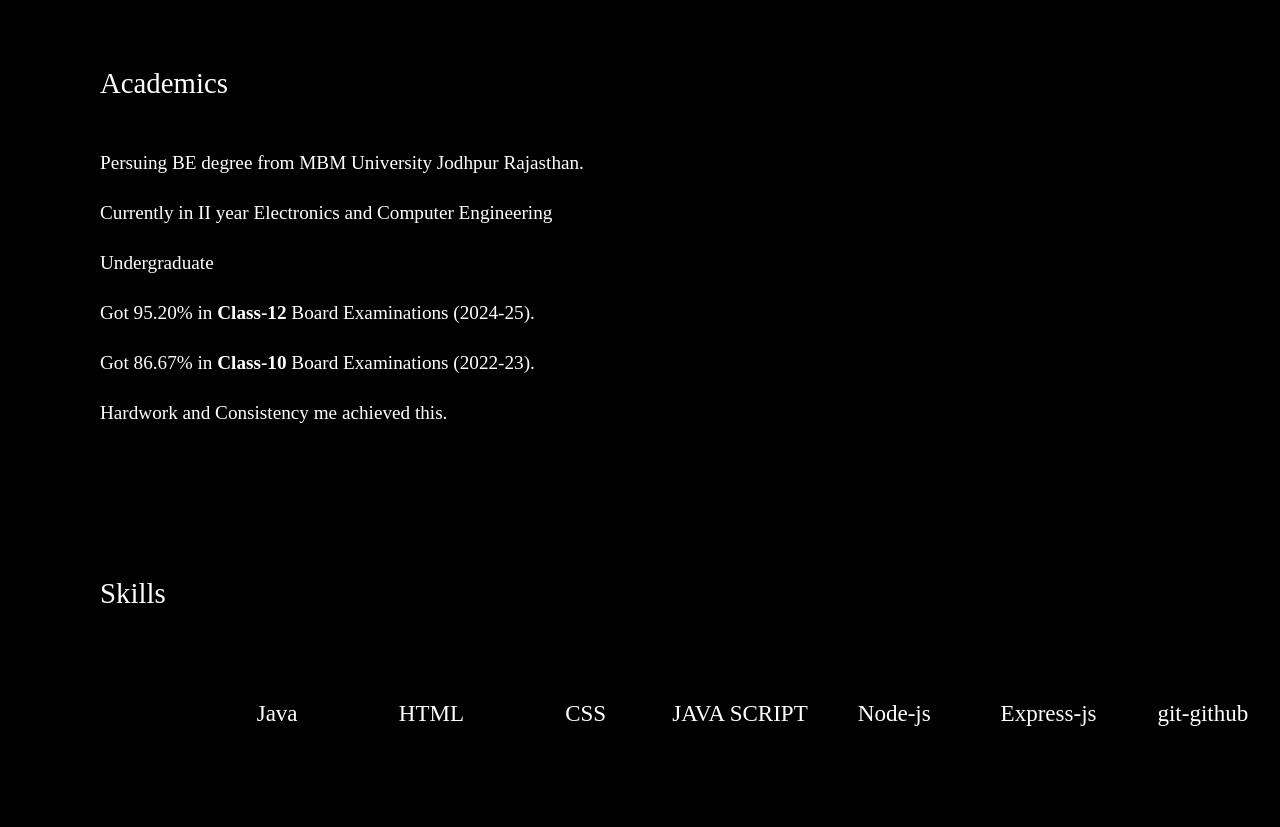
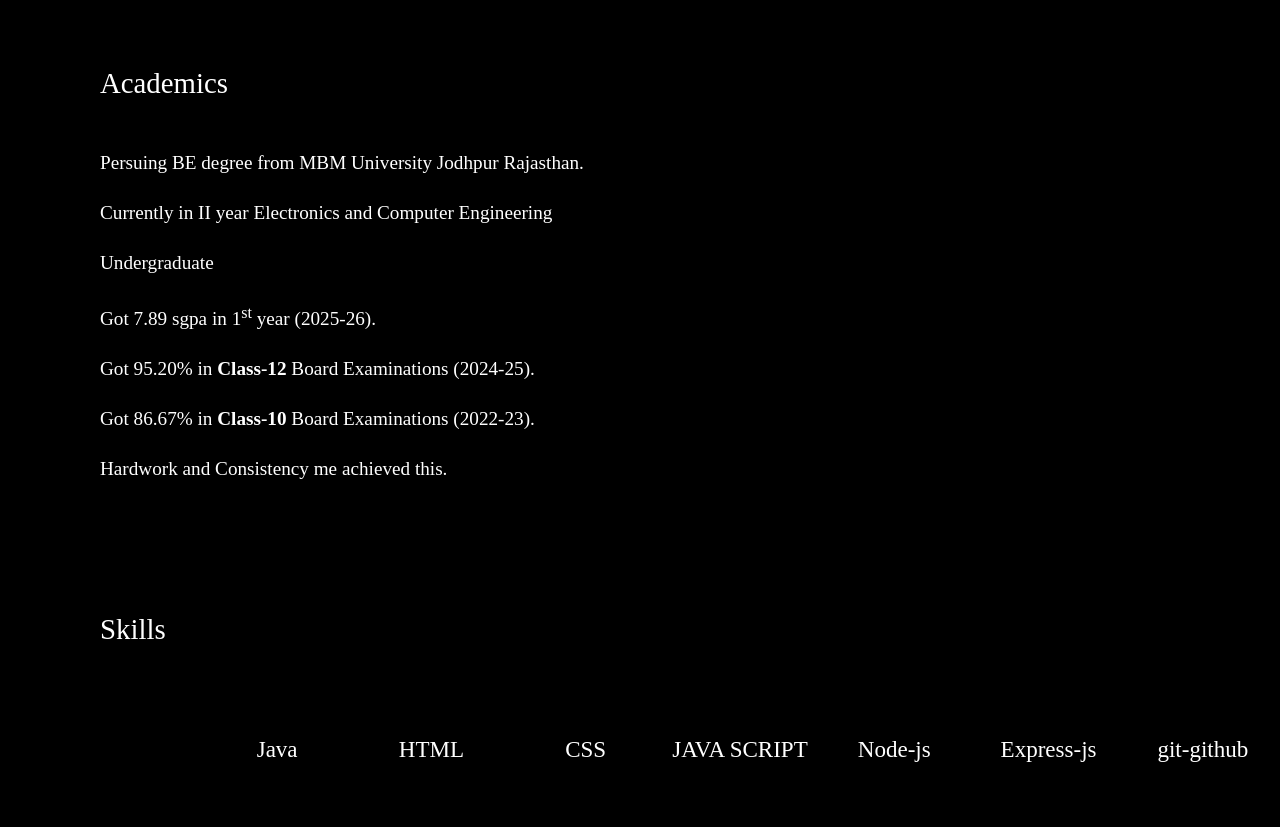
Before and after one commit to ridhimagehlot18-ship-it/Portfolio, a website: page index.html in a window 1280 px wide. Shown: the part 812-1639 px from the top of the page. Drawn offline with Linux system fonts and the light colour scheme.

Commit message:
sgpa was added

```diff
--- a/index.html
+++ b/index.html
@@ -59,6 +59,7 @@
         <h4>Academics</h4>
 
             <p>Persuing BE degree from MBM University Jodhpur Rajasthan. Currently in II year Electronics and Computer Engineering Undergraduate<br>
+                Got 7.89 sgpa in 1<sup>st</sup> year (2025-26).<br>
             Got 95.20% in <b>Class-12</b> Board Examinations (2024-25).<br>
             Got 86.67% in <b>Class-10</b> Board Examinations (2022-23).<br>
             Hardwork and Consistency me achieved this.</p>
--- a/index.js
+++ b/index.js
@@ -2,8 +2,6 @@ const express = require("express");
 const app = express();
 const mysql = require("mysql2");
 app.use(express.urlencoded({extended:true}));
-
-
 
 app.listen("8080",()=>{
     console.log("Server started at port: 8080");
@@ -19,4 +17,4 @@ const connection =  mysql.createConnection({
 
 app.get("/user",(req,res)=>{
     res.send("User msg send");
-})
+});
```
